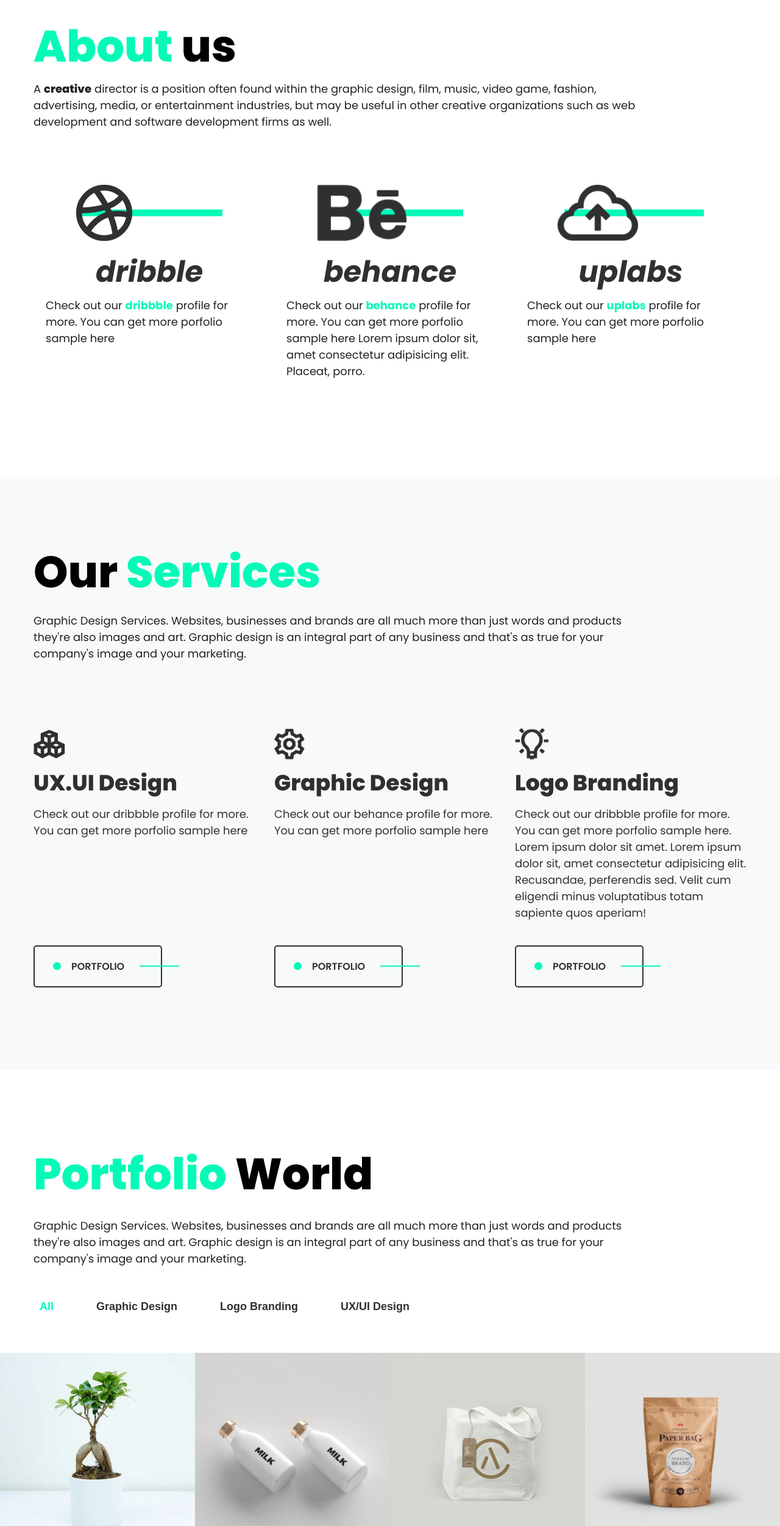
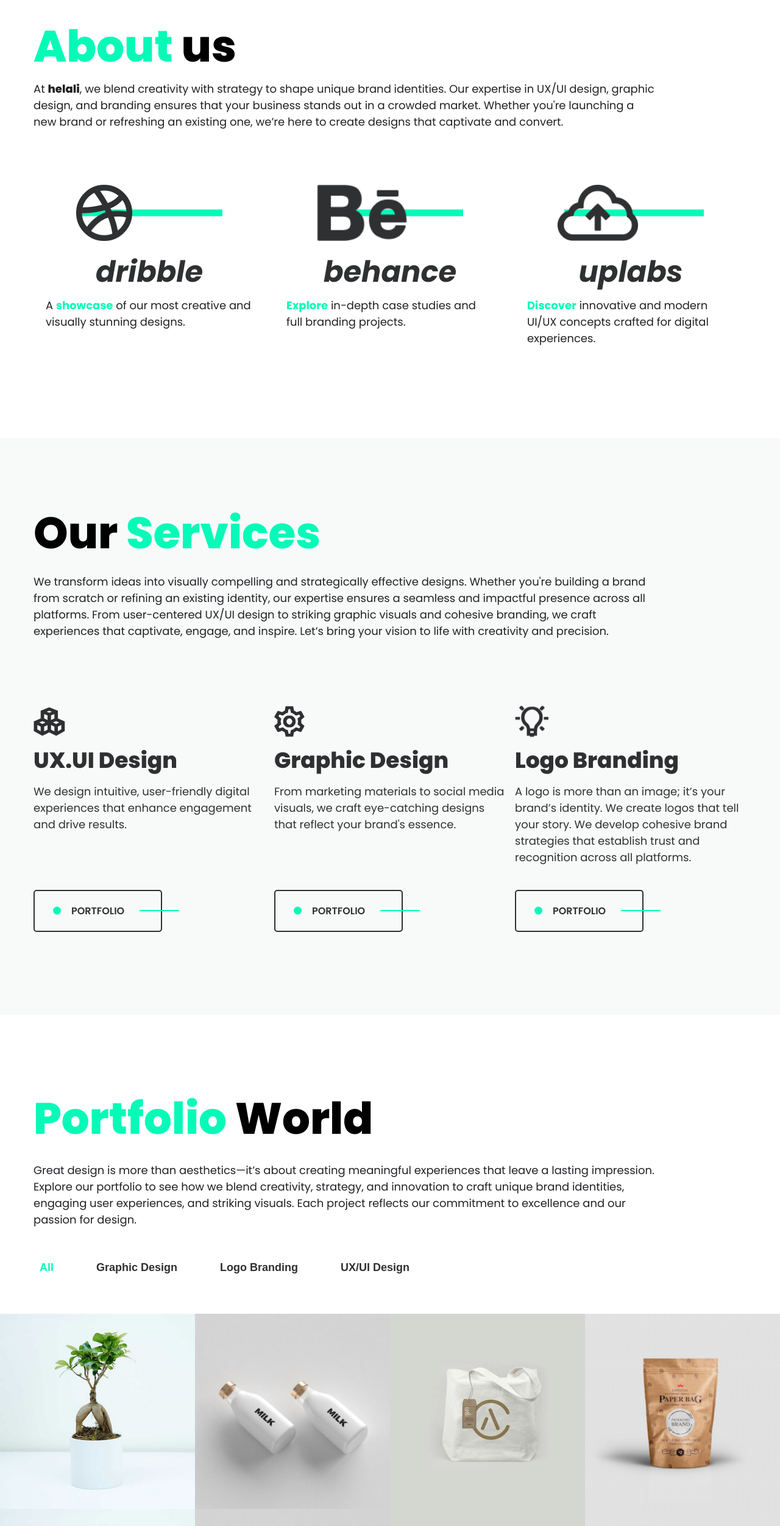
Before and after one commit to nvklap/branding-studio, a plain HTML site: page index.html in a window 1280 px wide. Shown: the part 880-3382 px from the top of the page at 61% size. Drawn offline with nearby package versions, Linux system fonts and the light colour scheme.

Commit message:
chore(content): replace placeholder text with actual content

```diff
--- a/index.html
+++ b/index.html
@@ -13,31 +13,31 @@
 		<!-- preload images -->
 
 		<link
-			rel="preload"
+			rel="prefetch"
 			as="image"
 			href="./images/header-image-small.jpg"
 			media="(max-width: 768px)"
 		/>
 		<link
-			rel="preload"
+			rel="prefetch"
 			as="image"
 			href="./images/header-image-medium.jpg"
 			media="(min-width: 768px) and (max-width: 992px)"
 		/>
 		<link
-			rel="preload"
+			rel="prefetch"
 			as="image"
 			href="./images/header-image-large.jpg"
 			media="(min-width: 992px) and (max-width: 1119px)"
 		/>
 		<link
-			rel="preload"
+			rel="prefetch"
 			as="image"
 			href="./images/header-image-xlarge.jpg"
 			media="(min-width: 1200px) and (max-width: 1599px)"
 		/>
 		<link
-			rel="preload"
+			rel="prefetch"
 			as="image"
 			href="./images/header-image-xxlarge.jpg"
 			media="(min-width: 1600px)"
@@ -60,7 +60,7 @@
 	</head>
 	<body>
 		<!-- header -->
-		<header class="header" id="home">
+		<header class="header">
 			<div class="header__container container">
 				<div class="header__logo-wrapper">
 					<a href="#" class="header__logo"><img src="images/logo.png" /> </a>
@@ -97,7 +97,7 @@
 
 		<main>
 			<!-- hero -->
-			<section class="hero section">
+			<section class="hero section" id="home">
 				<div class="hero__sign">
 					<p>UX<span></span>UI</p>
 				</div>
@@ -124,39 +124,36 @@
 						<span class="title--highlight">About</span> us
 					</h2>
 					<p class="about__description description">
-						A <span class="bold">creative</span> director is a position often
-						found within the graphic design, film, music, video game, fashion,
-						advertising, media, or entertainment industries, but may be useful
-						in other creative organizations such as web development and software
-						development firms as well.
+						At <span class="bold">helali</span>, we blend creativity with
+						strategy to shape unique brand identities. Our expertise in UX/UI
+						design, graphic design, and branding ensures that your business
+						stands out in a crowded market. Whether you're launching a new brand
+						or refreshing an existing one, we’re here to create designs that
+						captivate and convert.
 					</p>
 					<ul class="about__list">
 						<li class="about__card">
 							<div class="about__card-icon about__card-icon--dribble"></div>
 							<h3 class="about__card-title">dribble</h3>
 							<div class="about__card-text">
-								Check out our
-								<a class="highlight bold" href="">dribbble</a> profile for more.
-								You can get more porfolio sample here
+								A <a class="highlight bold" href="">showcase</a> of our most
+								creative and visually stunning designs.
 							</div>
 						</li>
 						<li class="about__card">
 							<div class="about__card-icon about__card-icon--behance"></div>
 							<h3 class="about__card-title">behance</h3>
 							<div class="about__card-text">
-								Check out our
-								<a class="highlight bold" href="">behance</a> profile for more.
-								You can get more porfolio sample here Lorem ipsum dolor sit,
-								amet consectetur adipisicing elit. Placeat, porro.
+								<a class="highlight bold" href="">Explore</a> in-depth case
+								studies and full branding projects.
 							</div>
 						</li>
 						<li class="about__card">
 							<div class="about__card-icon about__card-icon--uplabs"></div>
 							<h3 class="about__card-title">uplabs</h3>
 							<div class="about__card-text">
-								Check out our
-								<a class="highlight bold" href="">uplabs</a> profile for more.
-								You can get more porfolio sample here
+								<a class="highlight bold" href="">Discover</a> innovative and
+								modern UI/UX concepts crafted for digital experiences.
 							</div>
 						</li>
 					</ul>
@@ -172,10 +169,13 @@
 						Our <span class="highlight">Services</span>
 					</h2>
 					<p class="services__description description">
-						Graphic Design Services. Websites, businesses and brands are all
-						much more than just words and products they're also images and art.
-						Graphic design is an integral part of any business and that's as
-						true for your company's image and your marketing.
+						We transform ideas into visually compelling and strategically
+						effective designs. Whether you're building a brand from scratch or
+						refining an existing identity, our expertise ensures a seamless and
+						impactful presence across all platforms. From user-centered UX/UI
+						design to striking graphic visuals and cohesive branding, we craft
+						experiences that captivate, engage, and inspire. Let’s bring your
+						vision to life with creativity and precision.
 					</p>
 					<ul class="services__list">
 						<li class="services__card">
@@ -188,8 +188,8 @@
 							</div>
 							<h5 class="services__card-title bold">UX.UI Design</h5>
 							<p class="services__card-text">
-								Check out our <span class="semibold">dribbble</span> profile for
-								more. You can get more porfolio sample here
+								We design intuitive, user-friendly digital experiences that
+								enhance engagement and drive results.
 							</p>
 
 							<a class="services__card-btn btn" href="">Portfolio</a>
@@ -201,8 +201,8 @@
 							</div>
 							<h5 class="services__card-title bold">Graphic Design</h5>
 							<p class="services__card-text">
-								Check out our <span class="semibold">behance</span> profile for
-								more. You can get more porfolio sample here
+								From marketing materials to social media visuals, we craft
+								eye-catching designs that reflect your brand's essence.
 							</p>
 							<a class="services__card-btn btn" href="">Portfolio</a>
 						</li>
@@ -213,11 +213,10 @@
 							</div>
 							<h5 class="services__card-title bold">Logo Branding</h5>
 							<p class="services__card-text">
-								Check out our <span class="semibold">dribbble</span> profile for
-								more. You can get more porfolio sample here. Lorem ipsum dolor
-								sit amet. Lorem ipsum dolor sit, amet consectetur adipisicing
-								elit. Recusandae, perferendis sed. Velit cum eligendi minus
-								voluptatibus totam sapiente quos aperiam!
+								A logo is more than an image; it’s your brand’s identity. We
+								create logos that tell your story. We develop cohesive brand
+								strategies that establish trust and recognition across all
+								platforms.
 							</p>
 							<a class="services__card-btn btn" href="">Portfolio</a>
 						</li>
@@ -234,10 +233,12 @@
 						<span class="highlight">Portfolio </span>World
 					</h2>
 					<p class="portfolio__description description">
-						Graphic Design Services. Websites, businesses and brands are all
-						much more than just words and products they're also images and art.
-						Graphic design is an integral part of any business and that's as
-						true for your company's image and your marketing.
+						Great design is more than aesthetics—it’s about creating meaningful
+						experiences that leave a lasting impression. Explore our portfolio
+						to see how we blend creativity, strategy, and innovation to craft
+						unique brand identities, engaging user experiences, and striking
+						visuals. Each project reflects our commitment to excellence and our
+						passion for design.
 					</p>
 					<ul class="portfolio__filter-list">
 						<li>
@@ -526,11 +527,12 @@
 									alt=""
 								/>
 								<p class="testimonials__card-text">
-									helali is the leading community of creatives, offering the
-									best digital inspiration and downloads, every day.
+									Working with helali was a game-changer for our brand. Their
+									team truly understood our vision and transformed it into a
+									stunning visual identity that resonates with our audience.
 								</p>
 								<p class="testimonials__card-text">
-									Joe Doe, <span>logo design</span>
+									Emily Carter, <span>CEO at BrightPath Marketing</span>
 								</p>
 							</div>
 							<div class="testimonials__card">
@@ -540,13 +542,12 @@
 									alt=""
 								/>
 								<p class="testimonials__card-text">
-									helali is the leading community of creatives, offering the
-									best digital inspiration and downloads, every day. Lorem ipsum
-									dolor sit amet consectetur adipisicing elit. Harum,
-									consequuntur?
+									The UX/UI design they created for our platform exceeded our
+									expectations. The attention to detail and user-centric
+									approach made a significant impact on our customer engagement
 								</p>
 								<p class="testimonials__card-text">
-									Jon Mikail, <span>logo design</span>
+									James Reynolds, <span>Product Manager at NexaTech</span>
 								</p>
 							</div>
 
@@ -557,67 +558,16 @@
 									alt=""
 								/>
 								<p class="testimonials__card-text">
-									helali is the leading community of creatives, offering the
-									best digital inspiration and downloads, every day.
+									From logo design to full-scale branding, the results were
+									outstanding. Their creativity and strategic thinking helped
+									position our brand as a market leader.
 								</p>
 								<p class="testimonials__card-text">
-									Joe Doe, <span>logo design</span>
+									Sophia Martinez, <span>Founder at Verde Organics</span>
 								</p>
 							</div>
 						</div>
-						<!-- <div class="testimonials__slider">
-							<div class="testimonials__card">
-								<div class="testimonials__card-content">
-									<img
-										class="testimonials__card-img"
-										src="images/quote.png"
-										alt=""
-									/>
-									<p class="testimonials__card-text">
-										helali is the leading community of creatives, offering the
-										best digital inspiration and downloads, every day.
-									</p>
-									<p class="testimonials__card-text">
-										Joe Doe, <span>logo design</span>
-									</p>
-								</div>
-							</div>
-							<div class="testimonials__card">
-								<div class="testimonials__card-content">
-									<img
-										class="testimonials__card-img"
-										src="images/quote.png"
-										alt=""
-									/>
-									<p class="testimonials__card-text">
-										helali is the leading community of creatives, offering the
-										best digital inspiration and downloads, every day. Lorem
-										ipsum dolor sit amet consectetur adipisicing elit. Harum,
-										consequuntur?
-									</p>
-									<p class="testimonials__card-text">
-										Jon Mikail, <span>logo design</span>
-									</p>
-								</div>
-							</div>
 
-							<div class="testimonials__card">
-								<div class="testimonials__card-content">
-									<img
-										class="testimonials__card-img"
-										src="images/quote.png"
-										alt=""
-									/>
-									<p class="testimonials__card-text">
-										helali is the leading community of creatives, offering the
-										best digital inspiration and downloads, every day.
-									</p>
-									<p class="testimonials__card-text">
-										Joe Doe, <span>logo design</span>
-									</p>
-								</div>
-							</div>
-						</div> -->
 						<button
 							class="testimonials__slider-btn testimonials__slider-btn--prev"
 							aria-label="Show previous slide"
```
